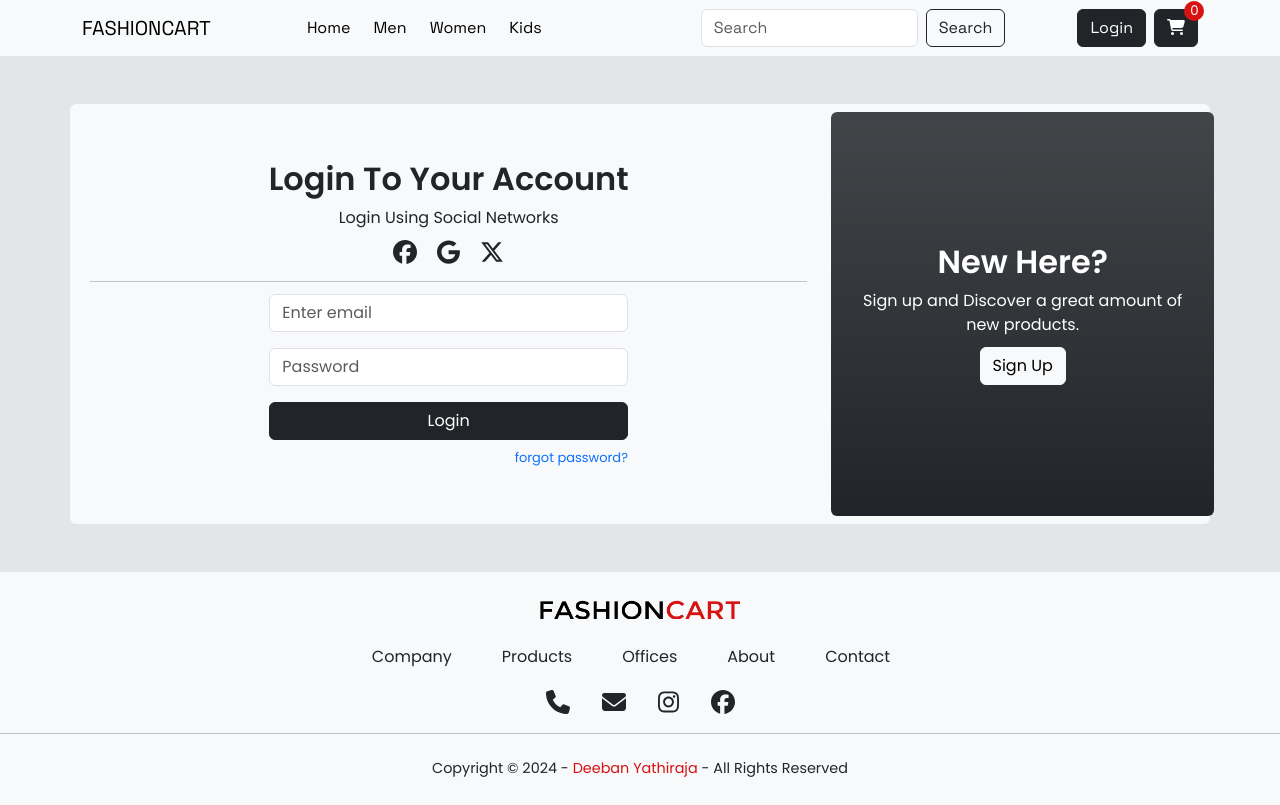
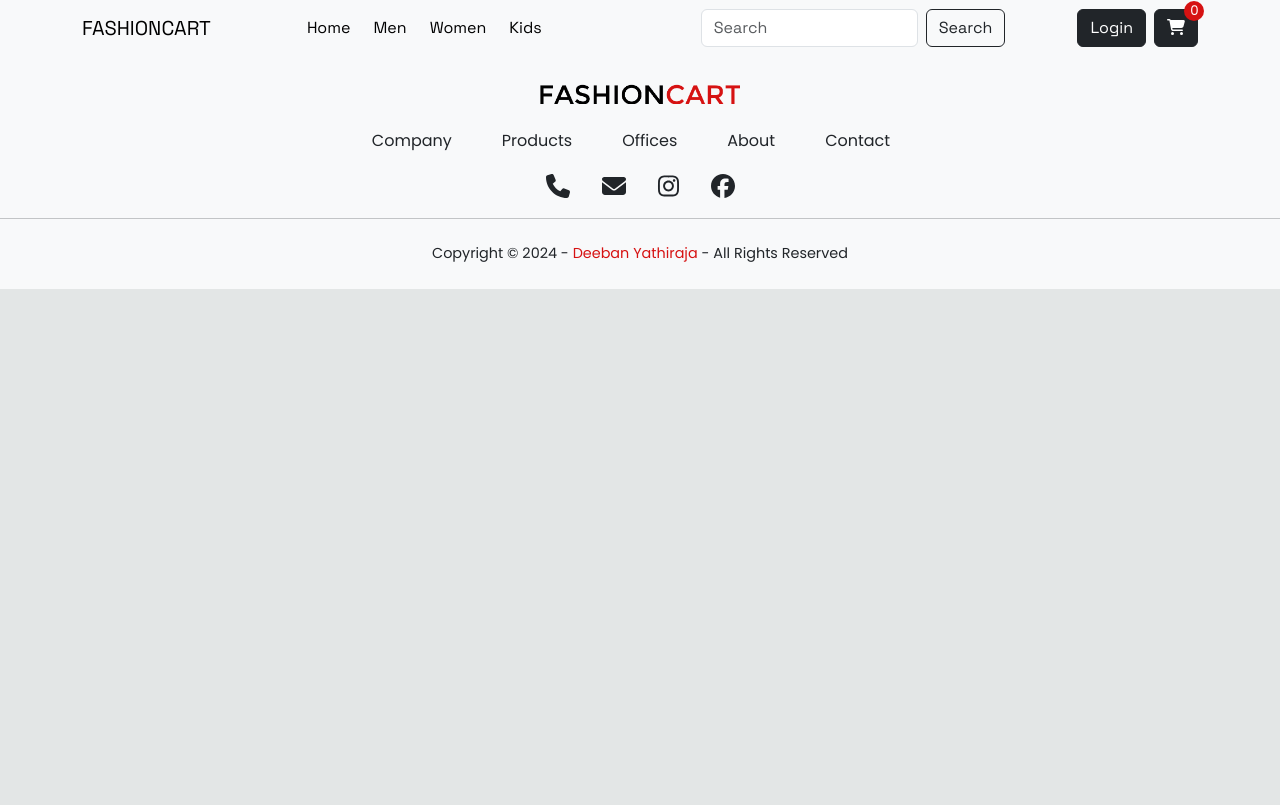
Before and after one commit to deepan-2002/react-ecommerce, a React (Create React App) app: page /login in a window 1280 px wide. Built offline with nearby package versions, Linux system fonts and the light colour scheme.

Commit message:
Fix: Login and signup form with modal

```diff
--- a/package.json
+++ b/package.json
@@ -11,7 +11,7 @@
     "@testing-library/jest-dom": "^5.17.0",
     "@testing-library/react": "^13.4.0",
     "@testing-library/user-event": "^13.5.0",
-    "axios": "^1.6.5",
+    "axios": "^1.6.7",
     "bootstrap": "^5.3.2",
     "react": "^18.2.0",
     "react-bootstrap": "^2.9.2",
--- a/public/index.html
+++ b/public/index.html
@@ -8,7 +8,6 @@
       name="description"
       content="Web site created using create-react-app"
     />
-    <link href="https://cdn.jsdelivr.net/npm/bootstrap@5.3.2/dist/css/bootstrap.min.css" rel="stylesheet" integrity="sha384-T3c6CoIi6uLrA9TneNEoa7RxnatzjcDSCmG1MXxSR1GAsXEV/Dwwykc2MPK8M2HN" crossorigin="anonymous">
     <link rel="apple-touch-icon" href="%PUBLIC_URL%/logo192.png" />
     <!--
       manifest.json provides metadata used when your web app is installed on a
@@ -40,6 +39,5 @@
       To create a production bundle, use `npm run build` or `yarn build`.
     -->
 
-    <script src="https://cdn.jsdelivr.net/npm/bootstrap@5.3.2/dist/js/bootstrap.bundle.min.js" integrity="sha384-C6RzsynM9kWDrMNeT87bh95OGNyZPhcTNXj1NW7RuBCsyN/o0jlpcV8Qyq46cDfL" crossorigin="anonymous"></script>
   </body>
 </html>
--- a/src/App.js
+++ b/src/App.js
@@ -1,8 +1,8 @@
 import { BrowserRouter, Route, Routes } from 'react-router-dom';
+import 'bootstrap/dist/css/bootstrap.min.css';
 import './App.css';
 import Menu from './components/Menu/Menu';
 import Home from './pages/Home/Home';
-import Login from './pages/Login/Login';
 import Footer from './components/Footer/Footer';
 import Categories from './pages/Categories/Categories';
 import men_banner from './Assets/img/banner_mens.png'
@@ -11,7 +11,6 @@ import kids_banner from './Assets/img/banner_kids.png'
 import Product from './pages/Product/Product';
 import Cart from './pages/Cart/Cart';
 import SearchResult from './pages/SearchResult/SearchResult';
-import Signup from './pages/Signup/Signup';
 
 
 function App() {
@@ -21,8 +20,6 @@ function App() {
         <Menu />
         <Routes>
           <Route path='/' element={<Home />} />
-          <Route path='/login' element={<Login />} />
-          <Route path='/signup' element={<Signup/>}/>
           <Route path='/men' element={<Categories banner={men_banner} category='men' />} />
           <Route path='/women' element={<Categories banner={women_banner} category='women' />} />
           <Route path='/kids' element={<Categories banner={kids_banner} category='kids' />} />
--- /dev/null
+++ b/src/Forms/LoginForm.js
@@ -0,0 +1,29 @@
+import React from 'react';
+import { Button, Form } from 'react-bootstrap';
+import { Link } from 'react-router-dom';
+
+const LoginForm = () => {
+    return (
+        <Form>
+            <Form.Group className="mb-3" controlId="formBasicEmail">
+                <Form.Label>Email address</Form.Label>
+                <Form.Control type="email" placeholder="Enter email" />
+            </Form.Group>
+
+            <Form.Group className="mb-3" controlId="formBasicPassword">
+                <Form.Label>Password</Form.Label>
+                <Form.Control type="password" placeholder="Password" />
+            </Form.Group>
+            <Link>
+                <small>forgot password?</small>
+            </Link>
+            <div className='text-end'>
+                <Button variant="dark" type="submit">
+                    Submit
+                </Button>
+            </div>
+        </Form>
+    );
+}
+
+export default LoginForm
--- a/src/components/CartItems/CartItems.js
+++ b/src/components/CartItems/CartItems.js
@@ -61,7 +61,8 @@ const CartItems = () => {
                 })
             )}
 
-            <div className='total-cart-container bg-light rounded p-3 mb-3 offset-md-6 col-12 col-md-6 text-end'>
+            {getTotalCartItem() ? (
+                <div className='total-cart-container bg-light rounded p-3 mb-3 offset-md-6 col-12 col-md-6 text-end'>
                 <div className='total-flex'>
                     <p>Price: </p>
                     <p>₹ {getTotalCartItem()}</p>
@@ -74,6 +75,7 @@ const CartItems = () => {
                 <p>Total Amount: ₹ {TotalPrice()}</p>
                 <Button variant='dark'>Checkout <FontAwesomeIcon icon={faArrowRight}/></Button>
             </div>
+            ) : ""}
         </>
     );
 };
--- a/src/components/Menu/Menu.js
+++ b/src/components/Menu/Menu.js
@@ -3,10 +3,10 @@ import './Menu.css'
 import { FontAwesomeIcon } from "@fortawesome/react-fontawesome";
 import { faCartShopping } from "@fortawesome/free-solid-svg-icons";
 import { useContext, useState } from "react";
-import { Link } from "react-router-dom";
 import CartItems from "../CartItems/CartItems";
 import SearchBar from "../SearchBar/SearchBar";
 import { ShopContext } from "../../Context/ShopContext";
+import ModalComponent from "../Modal/Modal";
 
 function Menu() {
   const { getTotalCartItem, getNoOfCartItem } = useContext(ShopContext)
@@ -17,10 +17,16 @@ function Menu() {
     setExpanded(false)
   };
 
-  const [expanded, setExpanded] = useState(false)
+  const [expanded, setExpanded] = useState(false);
+  const [modalShow, setModalShow] = useState(false);
 
   const handleButtonClick = () => {
-    setExpanded(false)
+    setExpanded(false);
+  }
+
+  const handleLoginButton=()=>{
+    setExpanded(false);
+    setModalShow(true);
   }
 
   return (
@@ -35,7 +41,7 @@ function Menu() {
             <FontAwesomeIcon icon={faCartShopping} />
             <div className="item-count">
               {getNoOfCartItem()}
-          </div>
+            </div>
           </Button>
 
           <Navbar.Toggle aria-controls="basic-navbar-nav" className="ms-2 order-lg-1" onClick={() => setExpanded(!expanded)} />
@@ -47,12 +53,13 @@ function Menu() {
               <Nav.Link href="/kids">Kids</Nav.Link>
             </Nav>
             <SearchBar handleButtonClick={handleButtonClick} />
-            <Link to="/login">
-              <Button onClick={handleButtonClick} variant="dark" className="mt-2 mt-lg-0 me-2">
-                Login
-              </Button>
-            </Link>
-
+            <Button onClick={handleLoginButton} variant="dark" className="mt-2 mt-lg-0 me-2">
+              Login
+            </Button>
+            <ModalComponent
+              show={modalShow}
+              onHide={() => setModalShow(false)}
+            />
           </Navbar.Collapse>
         </Container>
       </Navbar>
--- /dev/null
+++ b/src/components/Modal/Modal.js
@@ -0,0 +1,37 @@
+import React, { useState } from 'react'
+import { Button, Modal } from 'react-bootstrap';
+import LoginForm from '../../Forms/LoginForm';
+import SignUpForm from '../../Forms/SignUpForm';
+
+const ModalComponent = (props) => {
+    const [showLogin, setShowLogin] = useState(true);
+
+    const toggleForm = () => {
+        setShowLogin(!showLogin);
+    };
+
+    return (
+        <Modal
+            {...props}
+            size="lg"
+            aria-labelledby="contained-modal-title-vcenter"
+            centered
+        >
+            <Modal.Header className='d-flex justify-content-between' closeButton>
+                <Modal.Title id="contained-modal-title-vcenter">
+                    {showLogin ? "Login" : "SignUp"}
+                </Modal.Title>
+            </Modal.Header>
+            <Modal.Body>
+                {showLogin ? <LoginForm /> : <SignUpForm />}
+            </Modal.Body>
+            <Modal.Footer className='justify-content-start bg-dark'>
+                <Button variant='light' onClick={toggleForm}>
+                    {showLogin ? 'New to FashionCartt?' : 'Already have an account?'}
+                </Button>
+            </Modal.Footer>
+        </Modal>
+    );
+}
+
+export default ModalComponent;
--- a/src/pages/Login/Login.css
+++ /dev/null
@@ -1,38 +0,0 @@
-.login-container h2{
-    font-weight: 600;
-}
-
-.login-container .icon-container{
-    margin-top: 10px;
-}
-
-.login-container .icon-container svg{
-    margin: 0 10px;
-    font-size: x-large;
-    transition: 0.3s ease-out;
-    cursor: pointer;
-}
-
-.login-container .icon-container svg:hover{
-    color: var(--primary);
-}
-
-.login-container .forgot-password{
-    font-size: small;
-}
-
-.login-container .signup-col a{
-    margin-top: 10px;
-}
-
-@media only screen and (min-width:990px) and (max-width: 1024px) {
-    .login-container form {
-        width: 75%;
-    }
-}
-
-@media only screen and (min-width:1024px){
-    .login-container form {
-        width: 50%;
-    }
-}
--- a/src/pages/Login/Login.js
+++ /dev/null
@@ -1,55 +0,0 @@
-import { faFacebook, faGoogle, faXTwitter } from '@fortawesome/free-brands-svg-icons'
-import { FontAwesomeIcon } from '@fortawesome/react-fontawesome'
-import React from 'react'
-import { Button, Form } from 'react-bootstrap'
-import './Login.css'
-import { Link } from 'react-router-dom'
-
-const Login = () => {
-  return (
-    <>
-        <div className='container bg-light my-5 rounded p-2 login-container'>
-          <div className='row'>
-            <div className='col-12 col-md-8 p-4 py-5 text-center'>
-              <h2>Login To Your Account</h2>
-              <p>Login Using Social Networks</p>
-              <div className='icon-container'>
-                <FontAwesomeIcon icon={faFacebook} />
-                <FontAwesomeIcon icon={faGoogle} />
-                <FontAwesomeIcon icon={faXTwitter} />
-              </div>
-              <hr />
-              <Form className='m-auto'>
-                <Form.Group className="mb-3" controlId="formGroupEmail">
-                  <Form.Control type="email" placeholder="Enter email" />
-                </Form.Group>
-                <Form.Group className="mb-3" controlId="formGroupPassword">
-                  <Form.Control type="password" placeholder="Password" />
-                </Form.Group>
-
-                <Button variant="dark" type="submit" className='w-100'>
-                  Login
-                </Button>
-                <div className='text-end mt-2 forgot-password'>
-                  <a href='/login'>forgot password?</a>
-                </div>
-              </Form>
-            </div>
-            <div className='signup-col col-12 col-md-4 p-3 py-5 d-flex align-items-center justify-content-center text-bg-dark bg-gradient text-center rounded'>
-              <div>
-                <h2>
-                  New Here?
-                </h2>
-                <p>
-                  Sign up and Discover a great amount of new products.
-                </p>
-                <Link to={'/signup'} className='btn btn-light'>Sign Up</Link>
-              </div>
-            </div>
-          </div>
-        </div>
-    </>
-  )
-}
-
-export default Login
```
Also changed, not shown: src/Forms/SignUpForm.js (added, +37 -0 lines), src/pages/Signup/Signup.js (+37 -5 lines), 1 other file (tests, documents, lock files or other folders).
